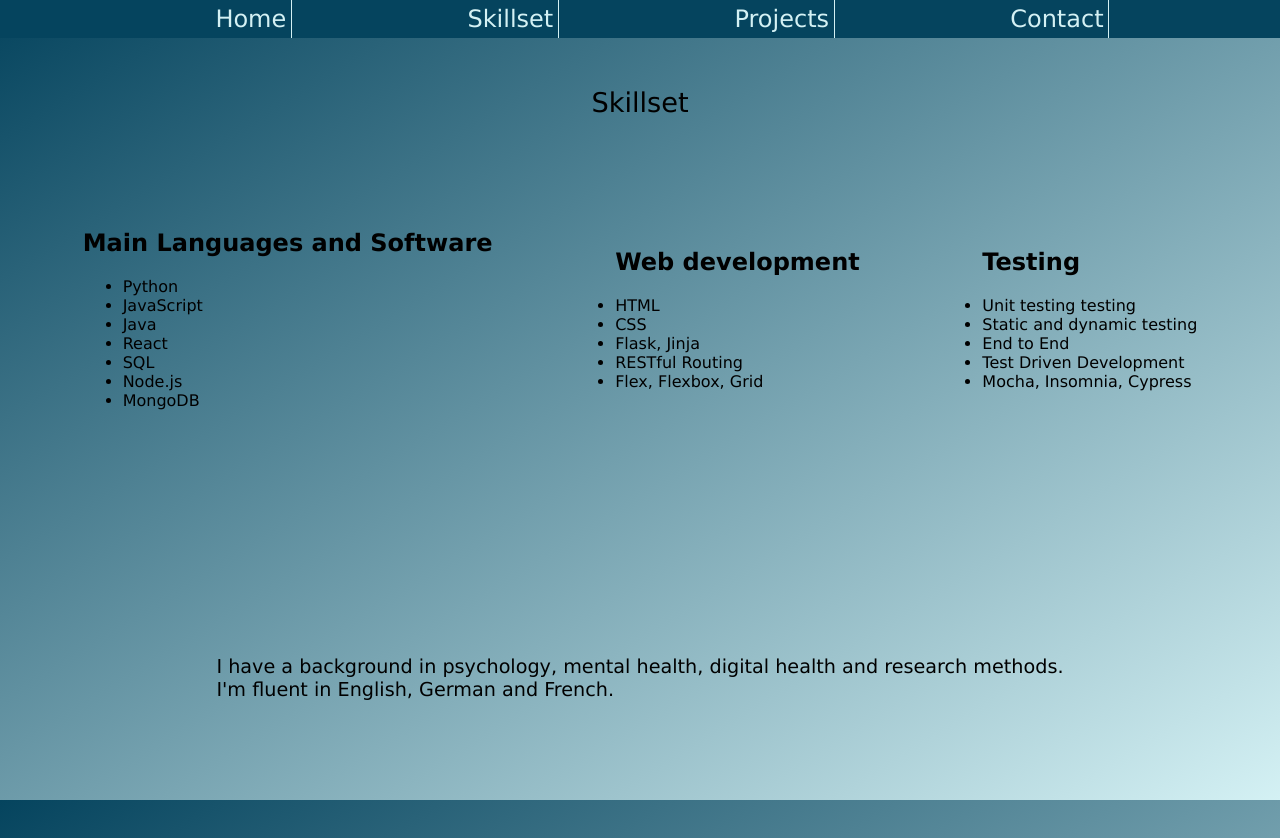
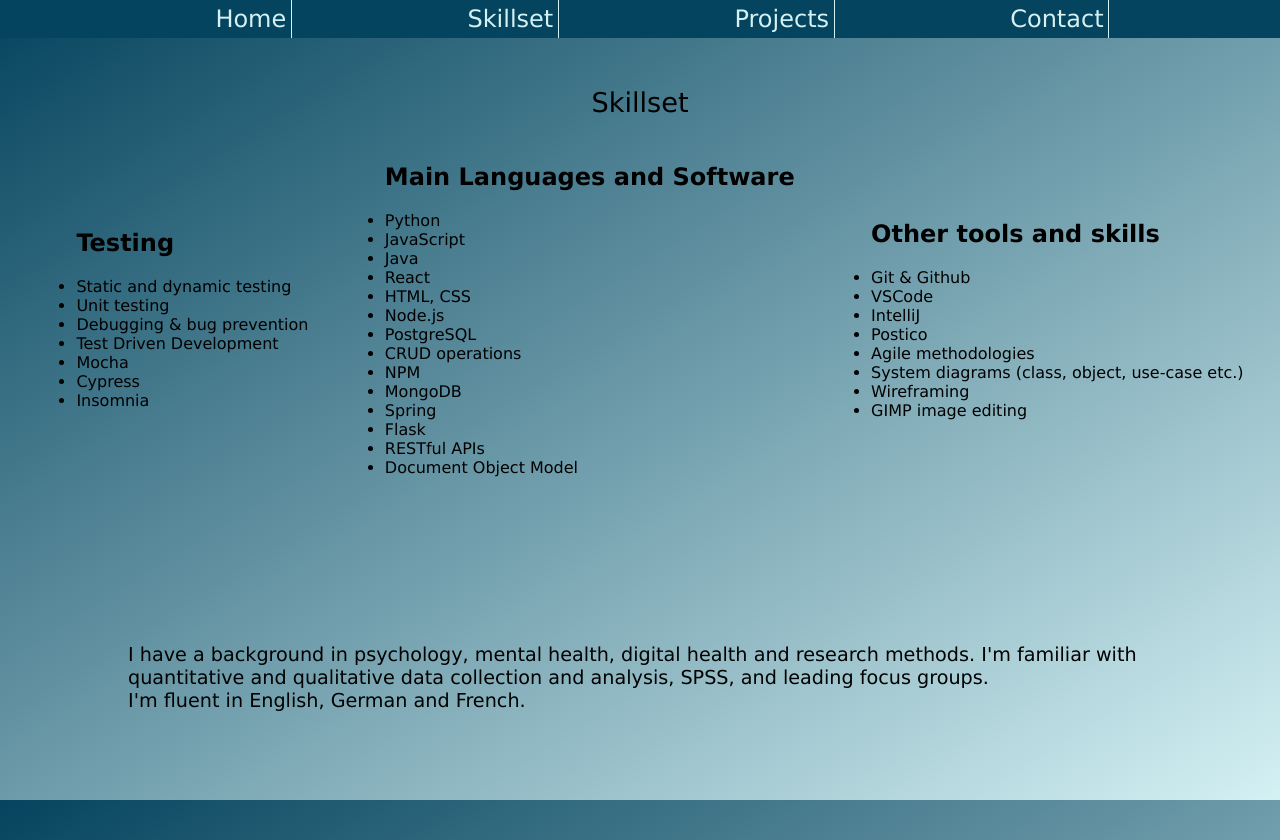
Before and after one commit to D-oro/portfolio_old, a React (Create React App) app: page /skills in a window 1280 px wide. Built offline with nearby package versions, Linux system fonts and the light colour scheme.

Commit message:
SkillSet.js improved

```diff
--- a/src/SkillSet.js
+++ b/src/SkillSet.js
@@ -4,42 +4,54 @@ const SkillSet = () => {
             <header>Skillset</header>
             <main>
                 <div>
+                <ul>
+                    <h2>Testing</h2>
+                        <li>Static and dynamic testing</li>
+                        <li>Unit testing</li>
+                        <li>Debugging & bug prevention</li>
+                        <li>Test Driven Development</li>
+                        <li>Mocha</li>
+                        <li>Cypress</li>
+                        <li>Insomnia</li>
+                    </ul>
+                </div>
+                <div>
+                <ul>
                     <h2>Main Languages and Software</h2>
-                <ul>
                         <li>Python</li>
                         <li>JavaScript</li>
                         <li>Java</li>
                         <li>React</li>
-                    <li>SQL</li>
+                        <li>HTML, CSS</li>
                         <li>Node.js</li>
+                        <li>PostgreSQL</li>
+                        <li>CRUD operations</li>
+                        <li>NPM</li>
                         <li>MongoDB</li>
-                </ul>
-                </div>
-                <div>
-                <ul >
-                    <h2>Web development</h2>
-                    <li>HTML</li>
-                    <li>CSS</li>
-                    <li>Flask, Jinja</li>
-                    <li>RESTful Routing</li>
-                    <li>Flex, Flexbox, Grid</li>
+                        <li>Spring</li>
+                        <li>Flask</li>
+                        <li>RESTful APIs</li>
+                        <li>Document Object Model</li>
                     </ul>
                 </div>
 
                 <div>
                 <ul>
-                    <h2>Testing</h2>
-                    <li>Unit testing testing</li>
-                    <li>Static and dynamic testing</li>
-                    <li>End to End</li>
-                    <li>Test Driven Development</li>
-                    <li>Mocha, Insomnia, Cypress</li>
+                    <h2>Other tools and skills</h2>
+                        <li>Git & Github</li>
+                        <li>VSCode</li>
+                        <li>IntelliJ</li>
+                        <li>Postico</li>
+                        <li>Agile methodologies</li>
+                        <li>System diagrams (class, object, use-case etc.)</li>
+                        <li>Wireframing</li>
+                        <li>GIMP image editing</li>
                     </ul>
                 </div>
             </main>
 
             <footer>
-                <p>I have a background in psychology, mental health, digital health and research methods.<br></br>I'm fluent in English, German and French.</p>
+                <p>I have a background in psychology, mental health, digital health and research methods. I'm familiar with quantitative and qualitative data collection and analysis, SPSS, and leading focus groups.<br></br>I'm fluent in English, German and French.</p>
             </footer>
         </>
     )
--- a/src/index.css
+++ b/src/index.css
@@ -1,3 +1,4 @@
+
 body {
   margin: 0;
   -webkit-font-smoothing: antialiased;
```
Also changed, not shown: 1 other file (tests, documents, lock files or other folders). Lines whose indentation alone changed are shown as unchanged.
